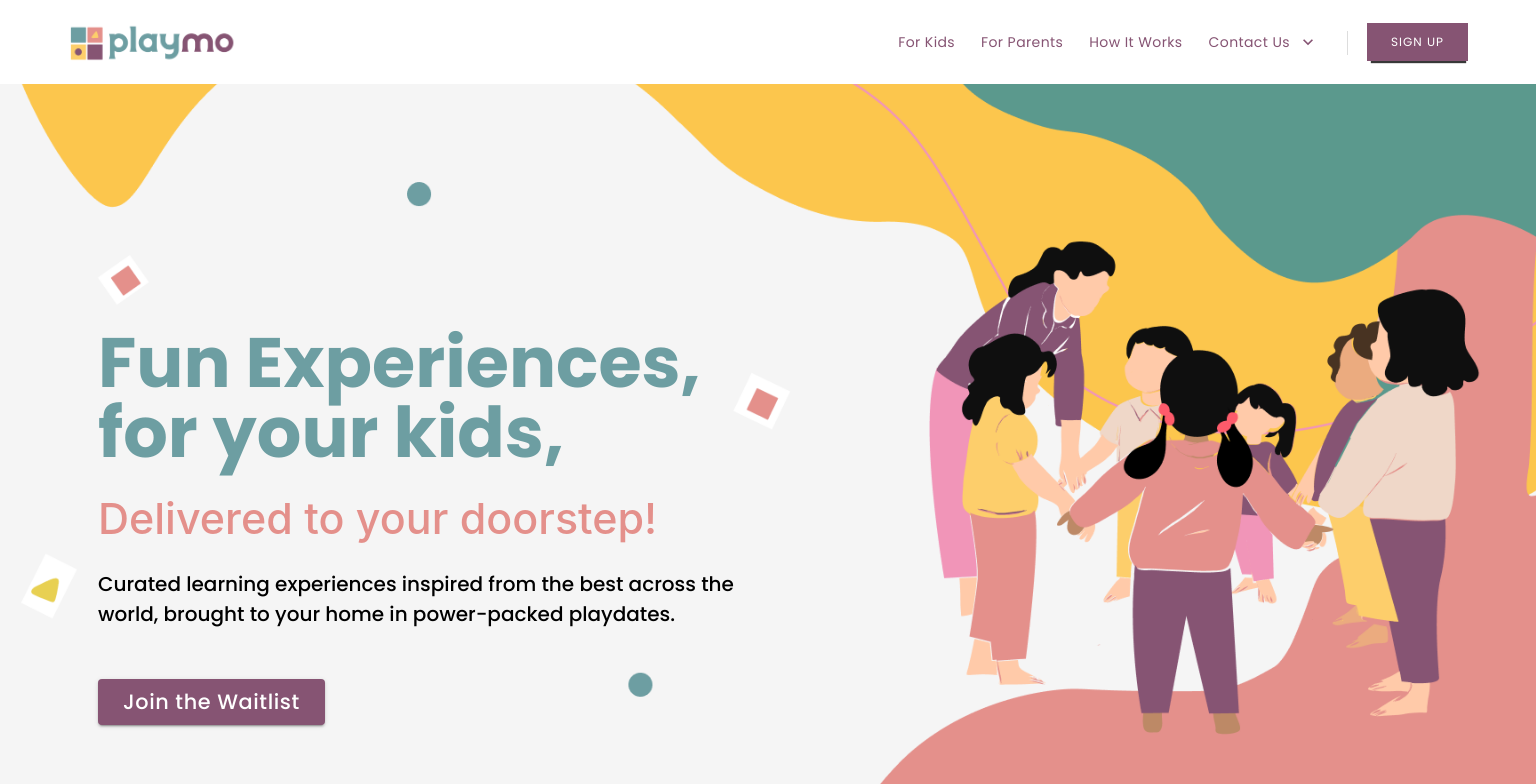
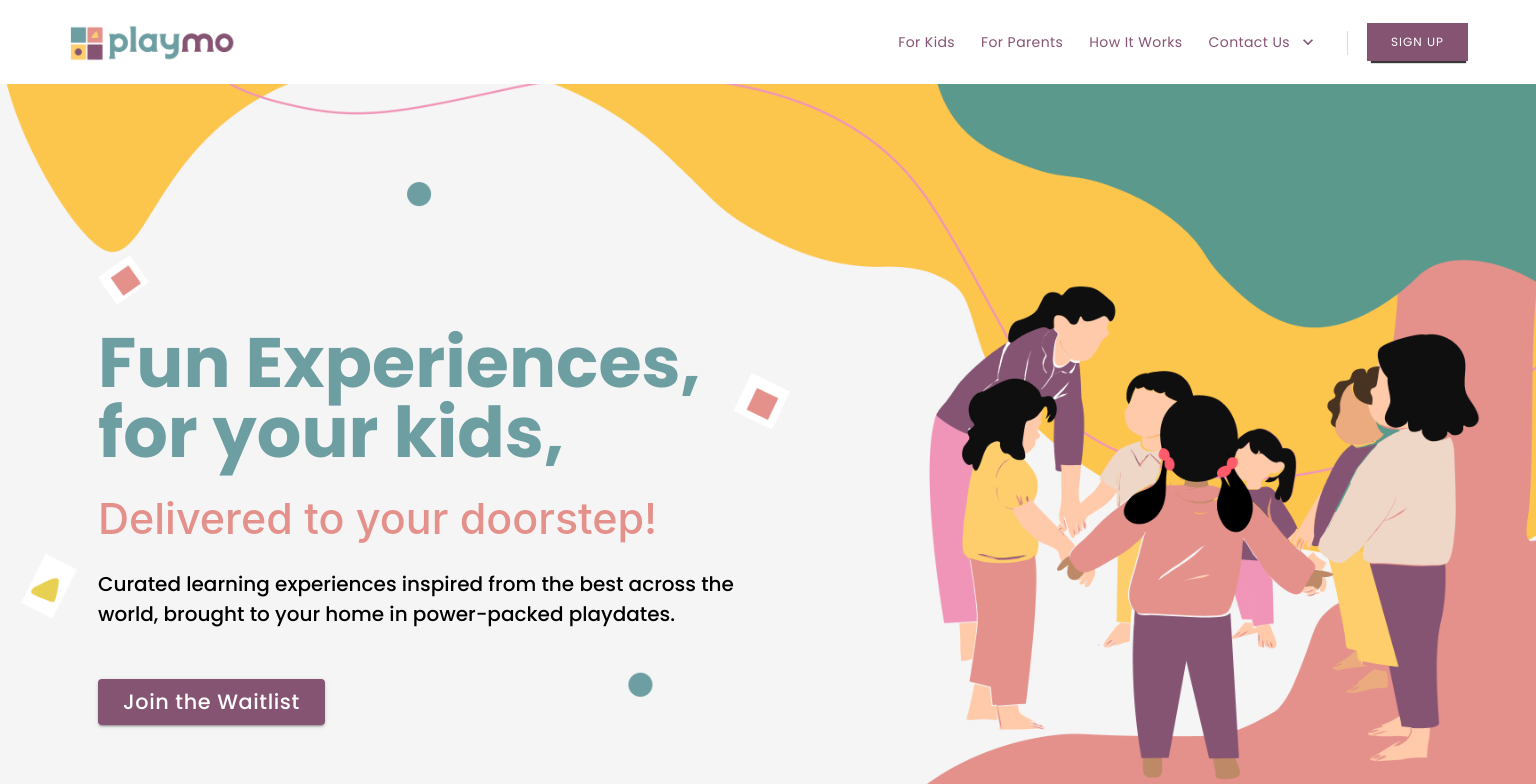
Before and after one commit to ahimendradangi130392/playmo, a React (Create React App) app: page / in a window 1536 px wide. Shown: the top 784 px of the page. Built offline with nearby package versions, Linux system fonts and the light colour scheme.

Commit message:
image changes

```diff
--- a/src/App.css
+++ b/src/App.css
@@ -65,8 +65,8 @@
   height: 100%;
   background-repeat: no-repeat;
   background-size: 100%;
-  padding: 160px 0 160px;
-  background-position: 1px -90px;
+  padding: 160px 0 180px;
+  background-position: 1px -45px;
   min-height: 532px;
 }
 
@@ -656,7 +656,7 @@ h6.MuiTypography-root.MuiTypography-h6 {
 @media (min-width:1440px) {
   .bg-image {
     padding: 228px 0 260px;
-    height: 560px;
+    min-height: 590px;
     /* height: 560px; */
   }
 
@@ -722,7 +722,7 @@ h6.MuiTypography-root.MuiTypography-h6 {
   }
 
   .playmoParents {
-    max-width: 650px;
+    max-width: 700px;
   }
 
   .section-third .playmoParents img {
@@ -804,6 +804,9 @@ h6.MuiTypography-root.MuiTypography-h6 {
   }
 }
 
+.right-side {
+  padding: 0 30px;
+}
 
 @media (max-width:1000px) {
 
--- a/src/pages/home.js
+++ b/src/pages/home.js
@@ -3,7 +3,7 @@ import Banner from '../assets/newImages/banner.png'
 import playPeers  from '../assets/newImages/PlaywithPeers.png'
 import playPeers2  from '../assets/newImages/PurposeDrivenPlay.png'
 import  playPeers3 from '../assets/newImages/ScreenPlayFun.png'
-import playmoParents from '../assets/playmo-parents.jpg'
+import playmoParents from '../assets/newImages/parents1.png'
 import playmoParentsImg from '../assets/newImages/Trust.png'
 import worksImg1 from '../assets/newImages/Effortlessly.png'
 import worksImg4 from '../assets/newImages/Planning.png'
```
Also changed, not shown: src/assets/newImages/parents1.png (added).
